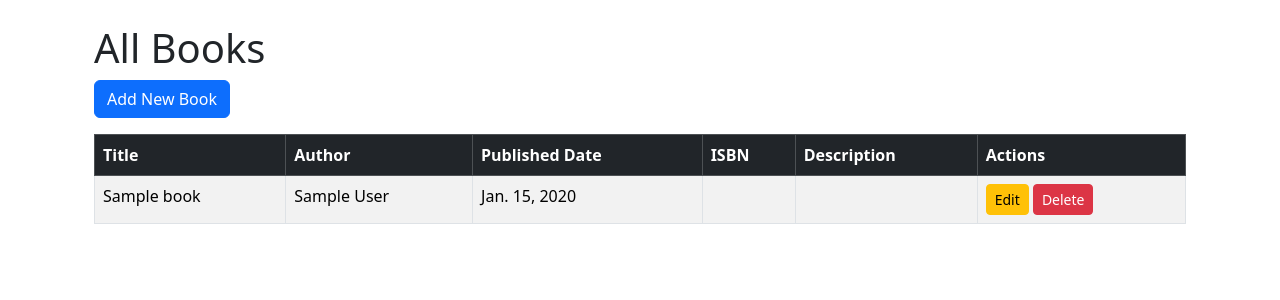
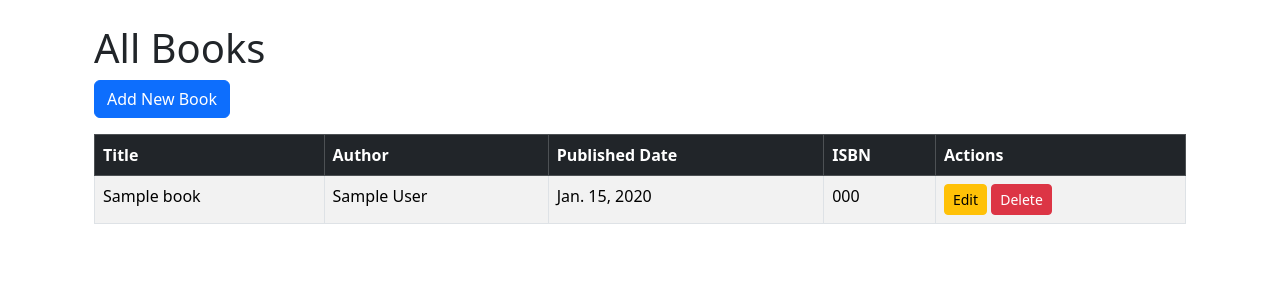
Before and after one commit to Alucardvolxe/bookmanagementsystem, a Django app: page / in a window 1280 px wide. Shown: the part 56-356 px from the top of the page. Run offline with Django 5.2, Linux system fonts and the light colour scheme; tables that the repository leaves empty hold one stand-in row (values such as "Sample post").

Commit message:
fixing some errors and removing descriptions side

```diff
--- a/tasks/templates/list.html
+++ b/tasks/templates/list.html
@@ -15,7 +15,7 @@
                 <th>Author</th>
                 <th>Published Date</th>
                 <th>ISBN</th>
-                <th>Description</th>
+
                 <th>Actions</th>
             </tr>
         </thead>
@@ -25,8 +25,8 @@
                     <td>{{ book.title }}</td>
                     <td>{{ book.author }}</td>
                     <td>{{ book.published_date }}</td>
-                    <td>{{ book.isbn }}</td>
-                    <td>{{ book.description }}</td>
+                    <td>{{ book.isbn_number }}</td>
+
                     <td>
                         <a href="{% url 'book_update' book.id %}" class="btn btn-sm btn-warning">Edit</a>
                         <a href="{% url 'book_delete' book.id %}" class="btn btn-sm btn-danger">Delete</a>
--- a/tasks/views.py
+++ b/tasks/views.py
@@ -22,14 +22,14 @@ def book_create(request):
 #Update a book
 def book_update(request,pk):
     book= get_object_or_404(Book,pk=pk)
-    if request.method=="Post":
+    if request.method=="POST":
         form=BookForm(request.POST, instance=book)
         if form.is_valid():
             form.save()
             return redirect("book_list")
     else:
         form = BookForm(instance=book)
-    return render(request, "update.html",{"form",form})
+    return render(request, "update.html",{"form":form})
 
 
 #Delete a book
```
Also changed, not shown: db.sqlite3.
